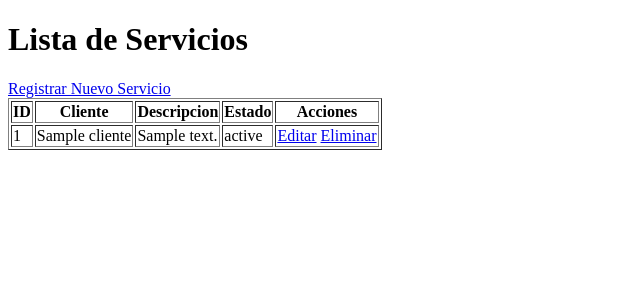
After one commit to agssena2025/REPOSITORIO-AGS-ORIGINAL, a PHP site: page /servicios/listar_servicios.php in a window 1280 px wide. The commit adds this page. Shown: the top 300 px of the page, without its empty margins (0-640 px from the left). Run offline with PHP 8.4, Linux system fonts and the light colour scheme; the visitor is signed in with stand-in values (Sample User, id 1); tables that the repository leaves empty or names only in its code hold one stand-in row (values such as "Sample post").

Commit message:
se cambia nombre  archivo php

```diff
--- a/index.php
+++ b/index.php
@@ -19,13 +19,13 @@ require 'includes/menu.php'; // Menú dinámico según el rol
 
     <?php if ($_SESSION['rol'] === 'Administrador'): ?>
         <p><a href="clientes/listar.php">Gestión de Clientes</a></p>
-        <p><a href="servicios/listar.php">Gestión de Servicios</a></p>
+        <p><a href="servicios/listar_servicios.php">Gestión de Servicios</a></p>
         <p><a href="cotizaciones/listar.php">Gestión de Cotizaciones</a></p>
         <p><a href="activos/listar.php">Gestión de Activos</a></p>
         <p><a href="reportes/listar.php">Generación de Reportes</a></p>
     <?php elseif ($_SESSION['rol'] === 'Coordinador'): ?>
         <p><a href="clientes/listar.php">Gestión de Clientes</a></p>
-        <p><a href="servicios/listar.php">Gestión de Servicios</a></p>
+        <p><a href="servicios/listar_servicios.php">Gestión de Servicios</a></p>
         <p><a href="cotizaciones/listar.php">Gestión de Cotizaciones</a></p>
         <p><a href="activos/listar.php">Gestión de Activos</a></p>
         <p><a href="reportes/listar.php">Generación de Reportes</a></p>
--- /dev/null
+++ b/servicios/listar_servicios.php
@@ -0,0 +1,53 @@
+<?php
+session_start();
+require '../includes/validar_sesion.php';
+require '../db/conexion.php';
+
+$conexion = obtenerConexion();
+
+//con este codigo se muestran los servicios registrados
+$stmt = $conexion->prepare("SELECT s.id, c.nombre AS cliente, s.descripcion, s.estado FROM servicios s
+JOIN clientes c ON s.cliente_id = c.id ORDER BY s.id DESC");
+
+$stmt->execute();
+$servicios = $stmt->fetchAll(PDO::FETCH_ASSOC);
+?>
+
+<!DOCTYPE html>
+<html lang="es">
+<head>
+    <meta charset="UTF-8">
+    <meta name="viewport" content="width=device-width, initial-scale=1.0">
+    <title>Lista de Servicios</title>
+</head>
+<body>
+    <h1>Lista de Servicios</h1>
+    <a href="crear_servicio.php">Registrar Nuevo Servicio</a>
+    <table border="1">
+        <thead>
+            <tr>
+                <th>ID</th>
+                <th>Cliente</th>
+                <th>Descripcion</th>
+                <th>Estado</th>
+                <th>Acciones</th>
+            </tr>
+        </thead>
+        <tbody>
+            <?php foreach ($servicios as $servicio): ?>
+                <tr>
+                <td><?= $servicio['id'] ?></td>
+                <td><?= $servicio['cliente'] ?></td>
+                <td><?= $servicio['descripcion'] ?></td>
+                <td><?= $servicio['estado'] ?></td>
+                <td>
+                    <a href="editar_servicio.php?id=<?= $servicio['id'] ?>">Editar</a>
+                    <a href="eliminar_servicio.php?id=<?= $servicio['id'] ?>" onclick="return confirm('¿Seguro que deseas elimar este servicio?')">Eliminar</a>
+
+                </td>
+                </tr>
+            <?php endforeach; ?>
+        </tbody>
+    </table>
+</body>
+</html>
```
Also changed, not shown: PARA HTML.html (added, +11 -0 lines).
